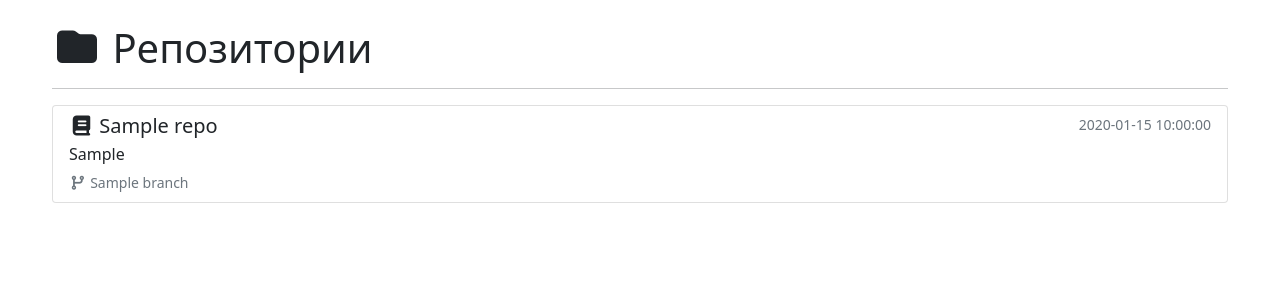
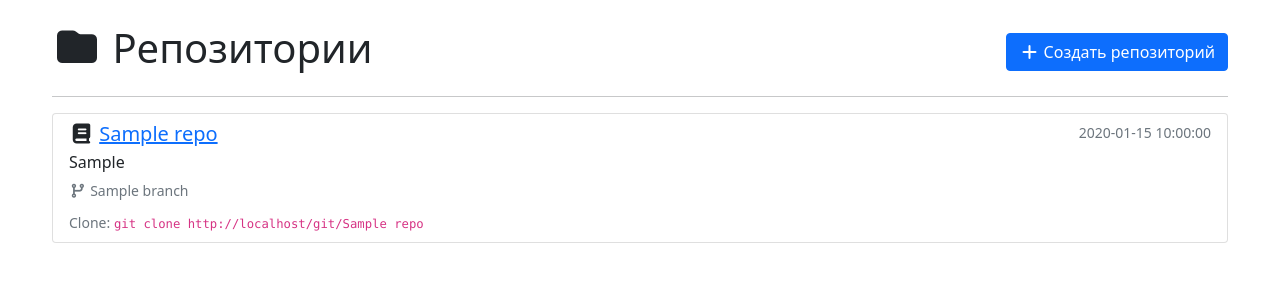
Before and after one commit to mcmare/git-server-ui, a Flask app: template templates/index.html in a window 1280 px wide. Shown: the part 56-356 px from the top of the page. Run offline with Flask 3, Linux system fonts and the light colour scheme; the template is opened without the code that fills it: most values are stand-ins (such as "Sample title", 1, 10 or a date in 2020); some libraries are stand-ins or nearby versions.

Commit message:
-- добавлена работа с удаленным сервером git, надо реализовать добавление репо вручную

```diff
--- a/app.py
+++ b/app.py
@@ -1,4 +1,4 @@
-from flask import Flask, render_template, request, abort, session, redirect
+from flask import Flask, render_template, request, abort, session, redirect, jsonify, flash
 import os
 import git
 import markdown
@@ -7,6 +7,10 @@ from pygments.lexers import get_lexer_by_name, TextLexer
 from pygments.formatters import HtmlFormatter
 import re
 import chardet
+import subprocess
+import shutil
+from urllib.parse import urlparse
+
 
 # Получаем абсолютный путь к директории проекта
 basedir = os.path.abspath(os.path.dirname(__file__))
@@ -21,30 +25,25 @@ REPOS_DIR = os.path.join(basedir, 'repos')
 os.makedirs(REPOS_DIR, exist_ok=True)
 
 
+# Функции для работы с файлами (остаются без изменений)
 def detect_encoding(file_path):
     """Определяет кодировку файла"""
     try:
         with open(file_path, 'rb') as f:
-            raw_data = f.read(10000)  # Читаем первые 10KB для определения кодировки
+            raw_data = f.read(10000)
             result = chardet.detect(raw_data)
             encoding = result['encoding']
             confidence = result['confidence']
-
-            # Если уверенность высокая, используем определенную кодировку
             if confidence > 0.7 and encoding:
                 return encoding
     except:
         pass
-
-    # По умолчанию пробуем UTF-8, затем другие популярные кодировки
     return None
 
 
 def read_text_file(file_path):
     """Читает текстовый файл с автоматическим определением кодировки"""
     encodings_to_try = ['utf-8', 'utf-8-sig', 'cp1251', 'cp1252', 'iso-8859-1', 'ascii']
-
-    # Сначала пробуем определить кодировку
     detected_encoding = detect_encoding(file_path)
     if detected_encoding:
         encodings_to_try.insert(0, detected_encoding)
@@ -55,17 +54,16 @@ def read_text_file(file_path):
                 return f.read(), encoding
         except (UnicodeDecodeError, UnicodeError):
             continue
-        except Exception as e:
+        except Exception:
             continue
 
-    # Если все кодировки не сработали, пробуем игнорировать ошибки
     try:
         with open(file_path, 'r', encoding='utf-8', errors='ignore') as f:
             return f.read(), 'utf-8 (с игнорированием ошибок)'
     except:
         pass
 
-    raise Exception("Не удалось прочитать файл с поддерживаемыми кодировками")
+    raise Exception("Не удалось прочитать файл")
 
 
 def is_text_file(file_path):
@@ -79,13 +77,11 @@ def is_text_file(file_path):
         'bat', 'cmd', 'ps1', 'vbs', 'sql', 'graphql', 'proto'
     }
 
-    # Проверяем по расширению
     if '.' in file_path:
         ext = file_path.split('.')[-1].lower()
         if ext in text_extensions:
             return True
 
-    # Проверяем специальные имена файлов
     filename = os.path.basename(file_path).lower()
     special_names = {
         'requirements', 'readme', 'license', 'changelog', 'contributing', 'authors',
@@ -431,5 +427,177 @@ def view_repo(repo_name, subpath=''):
         return f"Ошибка при открытии репозитория: {e}", 500
 
 
+# 🚀 НОВЫЕ ФУНКЦИИ ДЛЯ УПРАВЛЕНИЯ РЕПОЗИТОРИЯМИ
+
+@app.route('/api/repos', methods=['GET'])
+def api_list_repos():
+    """API: Получить список репозиториев"""
+    repos = []
+    for name in os.listdir(REPOS_DIR):
+        repo_path = os.path.join(REPOS_DIR, name)
+        if os.path.isdir(repo_path):
+            try:
+                repo = git.Repo(repo_path)
+                last_commit = next(repo.iter_commits(max_count=1))
+                repos.append({
+                    'name': name,
+                    'last_commit': last_commit.summary,
+                    'last_commit_date': last_commit.committed_datetime.isoformat(),
+                    'branch': repo.active_branch.name if not repo.head.is_detached else 'detached'
+                })
+            except:
+                repos.append({
+                    'name': name,
+                    'last_commit': 'Ошибка загрузки',
+                    'last_commit_date': '',
+                    'branch': 'unknown'
+                })
+    return jsonify(repos)
+
+
+@app.route('/api/repos', methods=['POST'])
+def api_create_repo():
+    """API: Создать новый репозиторий"""
+    try:
+        data = request.get_json()
+        repo_name = data.get('name')
+
+        if not repo_name:
+            return jsonify({'error': 'Не указано имя репозитория'}), 400
+
+        repo_path = os.path.join(REPOS_DIR, repo_name)
+
+        if os.path.exists(repo_path):
+            return jsonify({'error': 'Репозиторий уже существует'}), 400
+
+        # Создаем bare репозиторий (для сервера)
+        repo = git.Repo.init(repo_path, bare=True)
+
+        return jsonify({'message': f'Репозиторий {repo_name} создан успешно'}), 201
+
+    except Exception as e:
+        return jsonify({'error': str(e)}), 500
+
+
+@app.route('/api/repos/<repo_name>/clone', methods=['POST'])
+def api_clone_repo(repo_name):
+    """API: Клонировать внешний репозиторий"""
+    try:
+        data = request.get_json()
+        source_url = data.get('url')
+
+        if not source_url:
+            return jsonify({'error': 'Не указан URL источника'}), 400
+
+        repo_path = os.path.join(REPOS_DIR, repo_name)
+
+        if os.path.exists(repo_path):
+            return jsonify({'error': 'Репозиторий уже существует'}), 400
+
+        # Клонируем репозиторий
+        repo = git.Repo.clone_from(source_url, repo_path, bare=True)
+
+        return jsonify({'message': f'Репозиторий клонирован успешно в {repo_name}'}), 201
+
+    except Exception as e:
+        return jsonify({'error': str(e)}), 500
+
+
+@app.route('/api/repos/<repo_name>/delete', methods=['DELETE'])
+def api_delete_repo(repo_name):
+    """API: Удалить репозиторий"""
+    try:
+        repo_path = os.path.join(REPOS_DIR, repo_name)
+
+        if not os.path.exists(repo_path):
+            return jsonify({'error': 'Репозиторий не найден'}), 404
+
+        # Удаляем папку с репозиторием
+        shutil.rmtree(repo_path)
+
+        return jsonify({'message': f'Репозиторий {repo_name} удален успешно'}), 200
+
+    except Exception as e:
+        return jsonify({'error': str(e)}), 500
+
+
+# 🌐 Добавим поддержку Git HTTP протокола
+@app.route('/git/<repo_name>/info/refs')
+def git_info_refs(repo_name):
+    """Git HTTP Info References"""
+    repo_path = os.path.join(REPOS_DIR, repo_name)
+    if not os.path.exists(repo_path):
+        abort(404)
+
+    service = request.args.get('service')
+    if service:
+        # Это Git Smart HTTP протокол
+        env = os.environ.copy()
+        env['GIT_HTTP_EXPORT_ALL'] = '1'
+
+        try:
+            result = subprocess.run([
+                'git', 'upload-pack', '--stateless-rpc', '--advertise-refs', repo_path
+            ], capture_output=True, env=env)
+
+            response = b'001e# service=git-upload-pack\n0000' + result.stdout
+            return response, 200, {'Content-Type': 'application/x-git-upload-pack-advertisement'}
+        except Exception as e:
+            abort(500)
+
+    abort(400)
+
+
+@app.route('/git/<repo_name>/git-upload-pack', methods=['POST'])
+def git_upload_pack(repo_name):
+    """Git Upload Pack - для fetch/pull"""
+    repo_path = os.path.join(REPOS_DIR, repo_name)
+    if not os.path.exists(repo_path):
+        abort(404)
+
+    try:
+        # Запускаем git-upload-pack
+        env = os.environ.copy()
+        process = subprocess.Popen([
+            'git', 'upload-pack', '--stateless-rpc', repo_path
+        ], stdin=subprocess.PIPE, stdout=subprocess.PIPE, stderr=subprocess.PIPE, env=env)
+
+        stdout, stderr = process.communicate(request.data)
+
+        if process.returncode != 0:
+            abort(500)
+
+        return stdout, 200, {'Content-Type': 'application/x-git-upload-pack-result'}
+    except Exception as e:
+        abort(500)
+
+
+@app.route('/git/<repo_name>/git-receive-pack', methods=['POST'])
+def git_receive_pack(repo_name):
+    """Git Receive Pack - для push"""
+    repo_path = os.path.join(REPOS_DIR, repo_name)
+    if not os.path.exists(repo_path):
+        abort(404)
+
+    try:
+        # Запускаем git-receive-pack
+        env = os.environ.copy()
+        process = subprocess.Popen([
+            'git', 'receive-pack', '--stateless-rpc', repo_path
+        ], stdin=subprocess.PIPE, stdout=subprocess.PIPE, stderr=subprocess.PIPE, env=env)
+
+        stdout, stderr = process.communicate(request.data)
+
+        if process.returncode != 0:
+            abort(500)
+
+        return stdout, 200, {'Content-Type': 'application/x-git-receive-pack-result'}
+    except Exception as e:
+        abort(500)
+
+
+
+
+
 if __name__ == '__main__':
     app.run(debug=True)
--- a/templates/index.html
+++ b/templates/index.html
@@ -5,9 +5,14 @@
 {% block content %}
 <div class="row">
     <div class="col-12">
-        <h1>
-            <i class="fas fa-folder"></i> Репозитории
-        </h1>
+        <div class="d-flex justify-content-between align-items-center">
+            <h1>
+                <i class="fas fa-folder"></i> Репозитории
+            </h1>
+            <button class="btn btn-primary" data-bs-toggle="modal" data-bs-target="#createRepoModal">
+                <i class="fas fa-plus"></i> Создать репозиторий
+            </button>
+        </div>
         <hr>
     </div>
 </div>
@@ -17,10 +22,11 @@
         {% if repos %}
             <div class="list-group">
                 {% for repo in repos %}
-                <a href="{{ url_for('view_repo', repo_name=repo.name) }}" class="list-group-item list-group-item-action">
+                <div class="list-group-item">
                     <div class="d-flex w-100 justify-content-between">
                         <h5 class="mb-1">
-                            <i class="fas fa-book"></i> {{ repo.name }}
+                            <i class="fas fa-book"></i>
+                            <a href="{{ url_for('view_repo', repo_name=repo.name) }}">{{ repo.name }}</a>
                         </h5>
                         <small class="text-muted">{{ repo.last_commit_date }}</small>
                     </div>
@@ -28,14 +34,122 @@
                     <small class="text-muted">
                         <i class="fas fa-code-branch"></i> {{ repo.branch }}
                     </small>
-                </a>
+                    <div class="mt-2">
+                        <small class="text-muted">
+                            Clone: <code>git clone http://{{ request.host }}/git/{{ repo.name }}</code>
+                        </small>
+                    </div>
+                </div>
                 {% endfor %}
             </div>
         {% else %}
             <div class="alert alert-info">
-                <i class="fas fa-info-circle"></i> Нет репозиториев. Добавьте их в папку <code>repos</code>.
+                <i class="fas fa-info-circle"></i> Нет репозиториев. Создайте новый или клонируйте существующий.
             </div>
         {% endif %}
     </div>
 </div>
+
+<!-- Модальное окно создания репозитория -->
+<div class="modal fade" id="createRepoModal" tabindex="-1">
+    <div class="modal-dialog">
+        <div class="modal-content">
+            <div class="modal-header">
+                <h5 class="modal-title">Создать репозиторий</h5>
+                <button type="button" class="btn-close" data-bs-dismiss="modal"></button>
+            </div>
+            <div class="modal-body">
+                <form id="createRepoForm">
+                    <div class="mb-3">
+                        <label for="repoName" class="form-label">Имя репозитория</label>
+                        <input type="text" class="form-control" id="repoName" required>
+                    </div>
+                    <button type="submit" class="btn btn-primary">Создать</button>
+                </form>
+            </div>
+        </div>
+    </div>
+</div>
+
+<!-- Модальное окно клонирования репозитория -->
+<div class="modal fade" id="cloneRepoModal" tabindex="-1">
+    <div class="modal-dialog">
+        <div class="modal-content">
+            <div class="modal-header">
+                <h5 class="modal-title">Клонировать репозиторий</h5>
+                <button type="button" class="btn-close" data-bs-dismiss="modal"></button>
+            </div>
+            <div class="modal-body">
+                <form id="cloneRepoForm">
+                    <div class="mb-3">
+                        <label for="cloneUrl" class="form-label">URL репозитория</label>
+                        <input type="url" class="form-control" id="cloneUrl" required>
+                    </div>
+                    <div class="mb-3">
+                        <label for="cloneName" class="form-label">Имя локального репозитория</label>
+                        <input type="text" class="form-control" id="cloneName" required>
+                    </div>
+                    <button type="submit" class="btn btn-primary">Клонировать</button>
+                </form>
+            </div>
+        </div>
+    </div>
+</div>
 {% endblock %}
+
+{% block extra_js %}
+<script>
+// Создание репозитория
+document.getElementById('createRepoForm').addEventListener('submit', function(e) {
+    e.preventDefault();
+    const repoName = document.getElementById('repoName').value;
+
+    fetch('/api/repos', {
+        method: 'POST',
+        headers: {
+            'Content-Type': 'application/json',
+        },
+        body: JSON.stringify({name: repoName})
+    })
+    .then(response => response.json())
+    .then(data => {
+        if (data.error) {
+            alert('Ошибка: ' + data.error);
+        } else {
+            alert(data.message);
+            location.reload();
+        }
+    })
+    .catch(error => {
+        alert('Ошибка: ' + error);
+    });
+});
+
+// Клонирование репозитория
+document.getElementById('cloneRepoForm').addEventListener('submit', function(e) {
+    e.preventDefault();
+    const url = document.getElementById('cloneUrl').value;
+    const name = document.getElementById('cloneName').value;
+
+    fetch('/api/repos/' + encodeURIComponent(name) + '/clone', {
+        method: 'POST',
+        headers: {
+            'Content-Type': 'application/json',
+        },
+        body: JSON.stringify({url: url})
+    })
+    .then(response => response.json())
+    .then(data => {
+        if (data.error) {
+            alert('Ошибка: ' + data.error);
+        } else {
+            alert(data.message);
+            location.reload();
+        }
+    })
+    .catch(error => {
+        alert('Ошибка: ' + error);
+    });
+});
+</script>
+{% endblock %}
```
